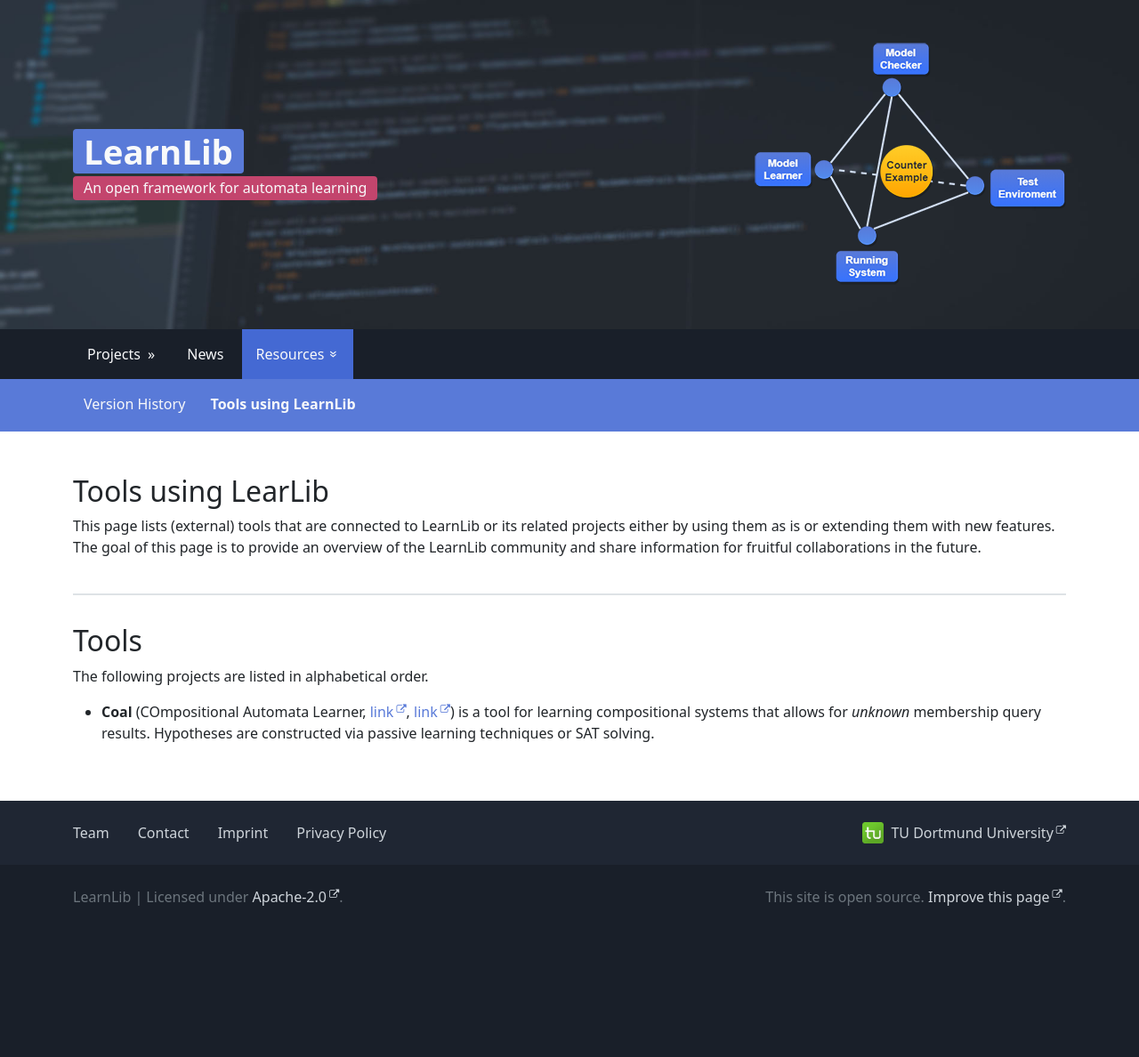
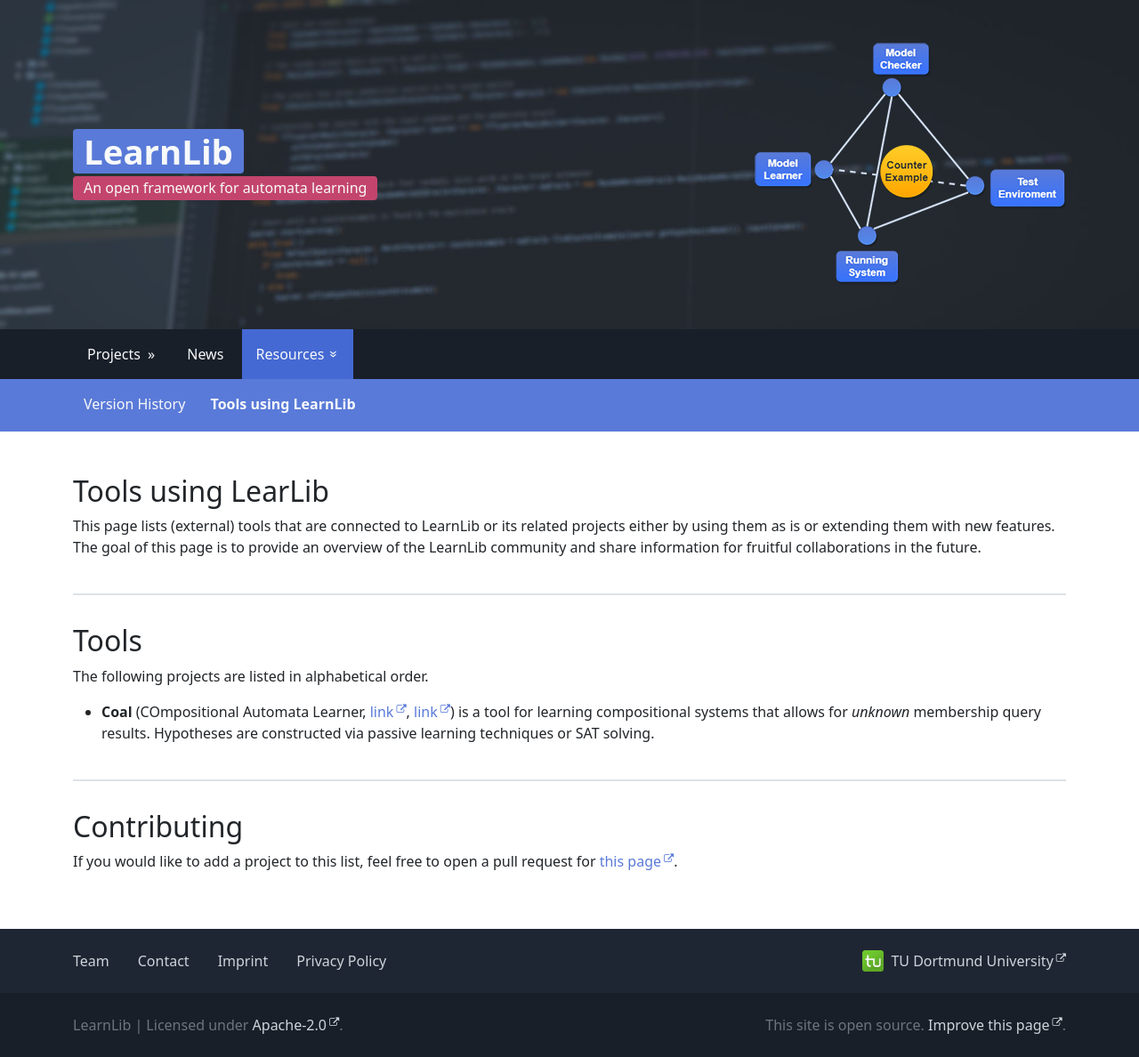
Before and after one commit to LearnLib/learnlib.github.io, a Jekyll site: the page built from pages/tools.md, in a window 1280 px wide. Shown: the whole page at 89% size. Built offline with Jekyll 4.4.1, drawn with Linux system fonts in a browser that asks for light colours; before the commit the page ends 1044 px from its top, so only the background shows below that.

Commit message:
tools: add contributors notice

```diff
--- a/pages/tools.md
+++ b/pages/tools.md
@@ -14,3 +14,7 @@ The goal of this page is to provide an overview of the LearnLib community and sh
 The following projects are listed in alphabetical order.
 
 * **Coal** (COmpositional Automata Learner, [link](https://doi.org/10.1007/978-3-031-30826-0_3), [link](https://zenodo.org/records/7777664)) is a tool for learning compositional systems that allows for *unknown* membership query results. Hypotheses are constructed via passive learning techniques or SAT solving.
+
+## Contributing
+
+If you would like to add a project to this list, feel free to open a pull request for [this page](https://github.com/LearnLib/learnlib.github.io/tree/main/{{ page.path }}).
```
